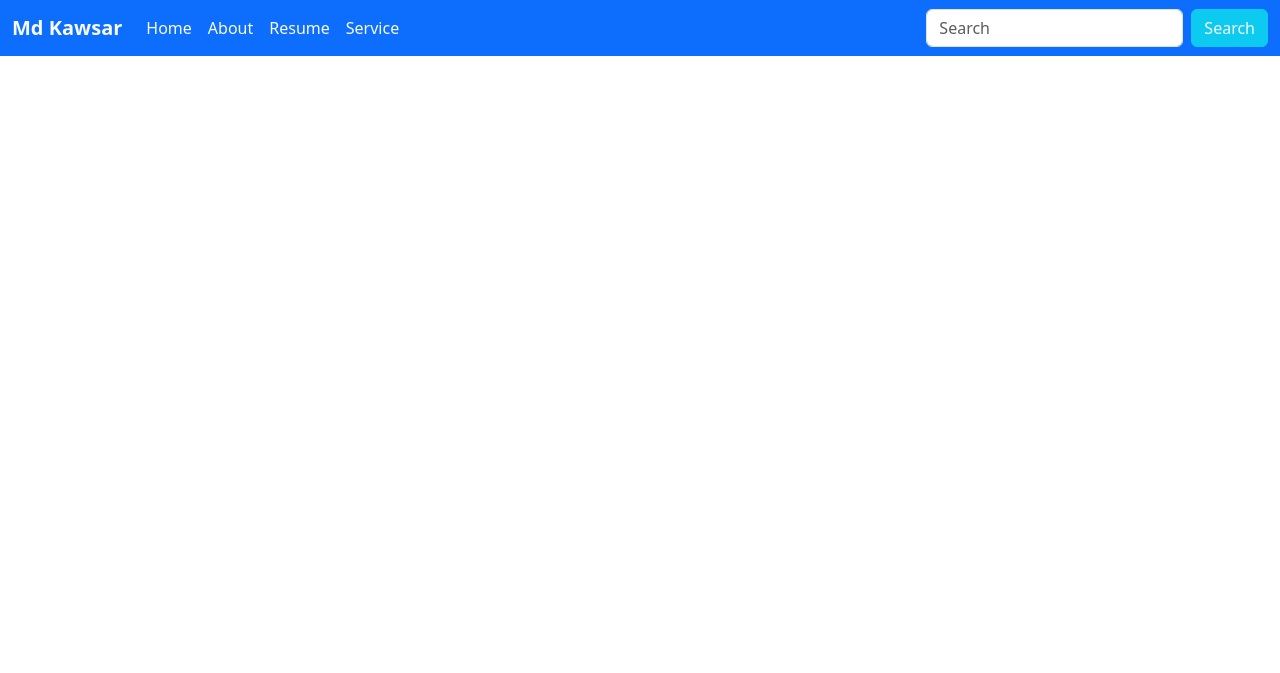
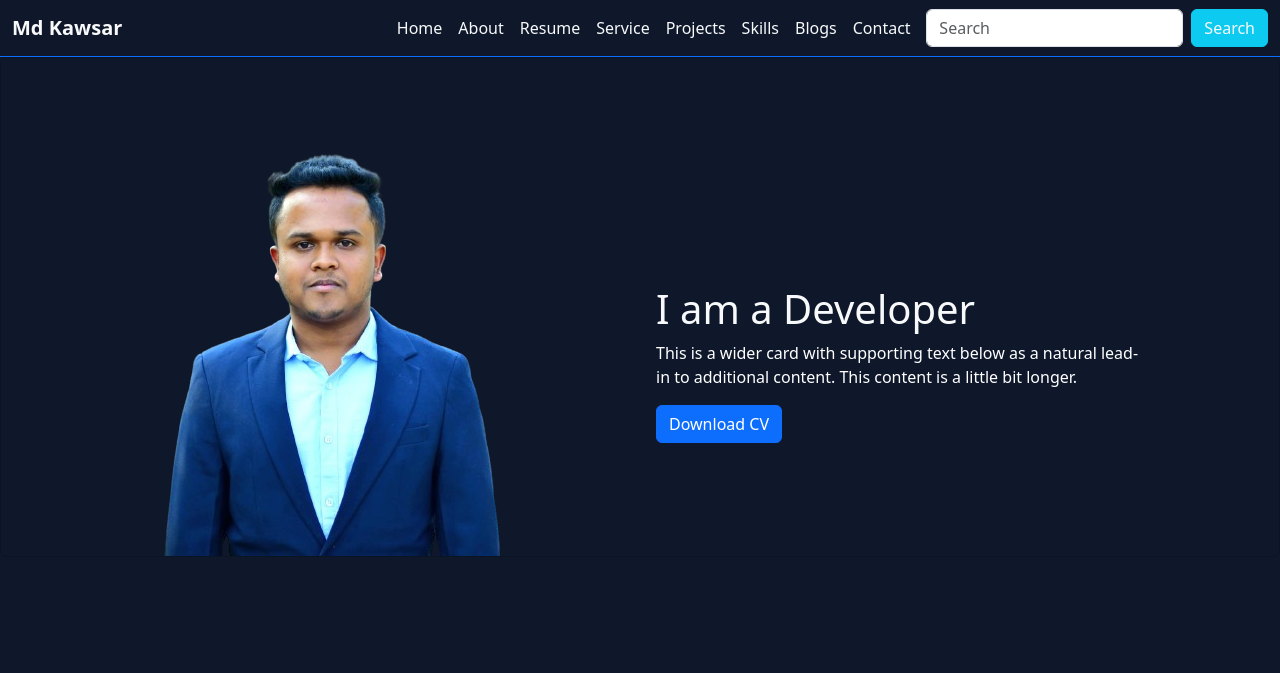
Before and after one commit to codex-devware/Portfolio-Design, a plain HTML site: page index.html in a window 1280 px wide. Drawn offline with nearby package versions, Linux system fonts and the light colour scheme.

Commit message:
top banner section added

```diff
--- a/index.html
+++ b/index.html
@@ -15,10 +15,12 @@
       crossorigin="anonymous"
     />
   </head>
-  <body>
+  <body style="background-color: #0f182b">
     <header>
-      <nav class="navbar navbar-expand-lg bg-primary">
+      <!-- start navbar  -->
+      <nav class="navbar navbar-expand-lg border-bottom border-primary">
         <div class="container-fluid">
+          <!-- page logo tilte  -->
           <a class="navbar-brand text-light fw-bold" href="#">Md Kawsar</a>
           <button
             class="navbar-toggler"
@@ -31,7 +33,12 @@
           >
             <span class="navbar-toggler-icon"></span>
           </button>
-          <div class="collapse navbar-collapse" id="navbarSupportedContent">
+          <div
+            style="max-width: 70%"
+            class="collapse navbar-collapse"
+            id="navbarSupportedContent"
+          >
+            <!-- navbar items  -->
             <ul class="navbar-nav me-auto mb-2 mb-lg-0">
               <li class="nav-item">
                 <a
@@ -49,6 +56,18 @@
               </li>
               <li class="nav-item">
                 <a class="nav-link text-light" href="#">Service</a>
+              </li>
+              <li class="nav-item">
+                <a class="nav-link text-light" href="#">Projects</a>
+              </li>
+              <li class="nav-item">
+                <a class="nav-link text-light" href="#">Skills</a>
+              </li>
+              <li class="nav-item">
+                <a class="nav-link text-light" href="#">Blogs</a>
+              </li>
+              <li class="nav-item">
+                <a class="nav-link text-light" href="#">Contact</a>
               </li>
             </ul>
             <form class="d-flex" role="search">
@@ -69,6 +88,32 @@
         </div>
       </nav>
     </header>
+    <!-- top section  -->
+    <div
+      style="background-color: transparent; height: 500px; overflow: hidden"
+      class="card mb-3"
+    >
+      <div class="row g-0 align-items-center">
+        <div class="col-md-6 d-flex justify-content-center">
+          <img
+            src="images/My-Photo.png"
+            class="img-fluid rounded-start"
+            alt="..."
+          />
+        </div>
+        <div class="col-md-6">
+          <div class="card-body">
+            <h5 class="card-title text-light fs-1">I am a Developer</h5>
+            <p style="width: 80%" class="card-text text-white">
+              This is a wider card with supporting text below as a natural
+              lead-in to additional content. This content is a little bit
+              longer.
+            </p>
+            <button type="button" class="btn btn-primary">Download CV</button>
+          </div>
+        </div>
+      </div>
+    </div>
 
     <!-- bootstrap script  -->
     <script
```
Also changed, not shown: images/My-Photo.png (added).
